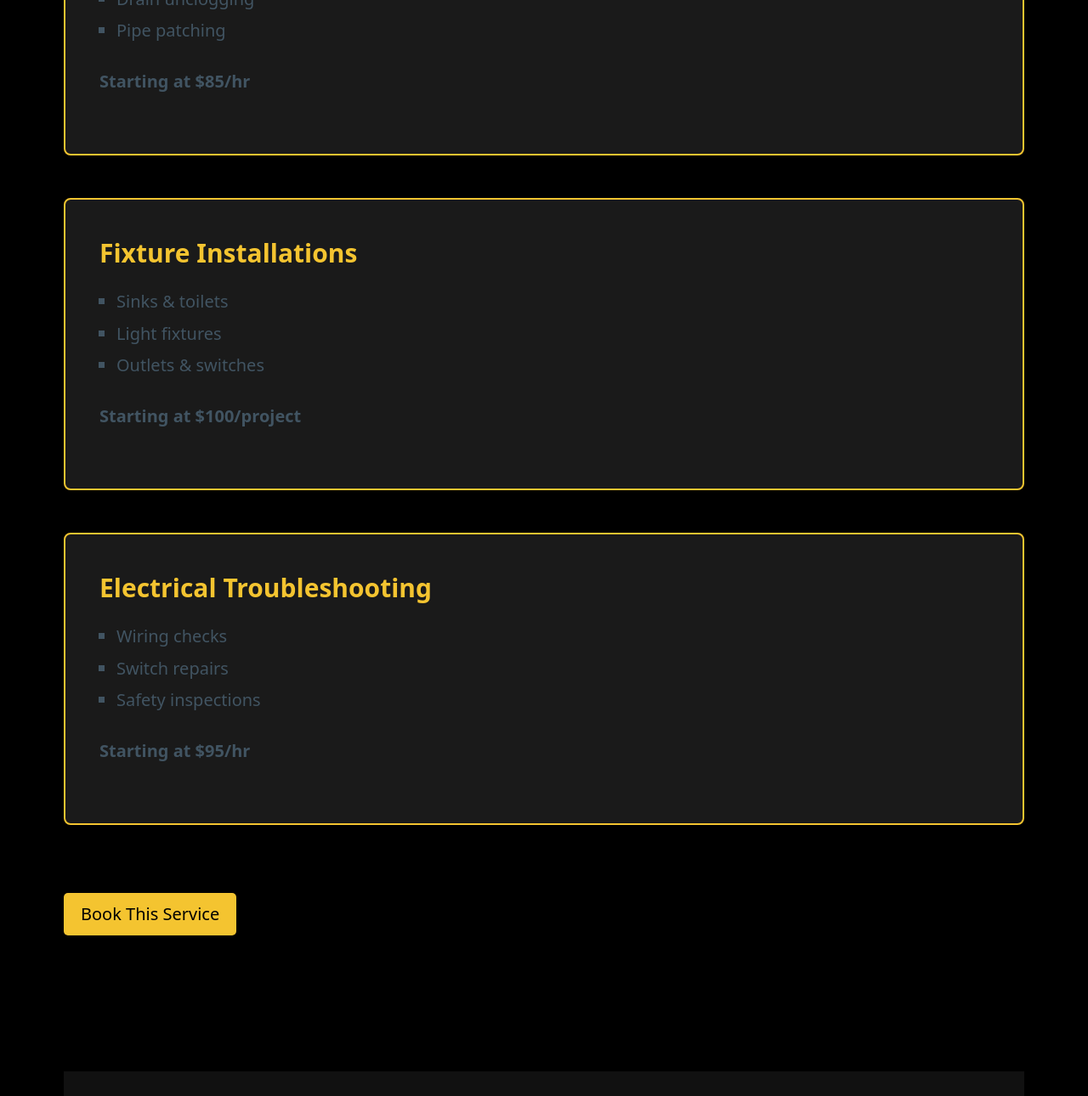
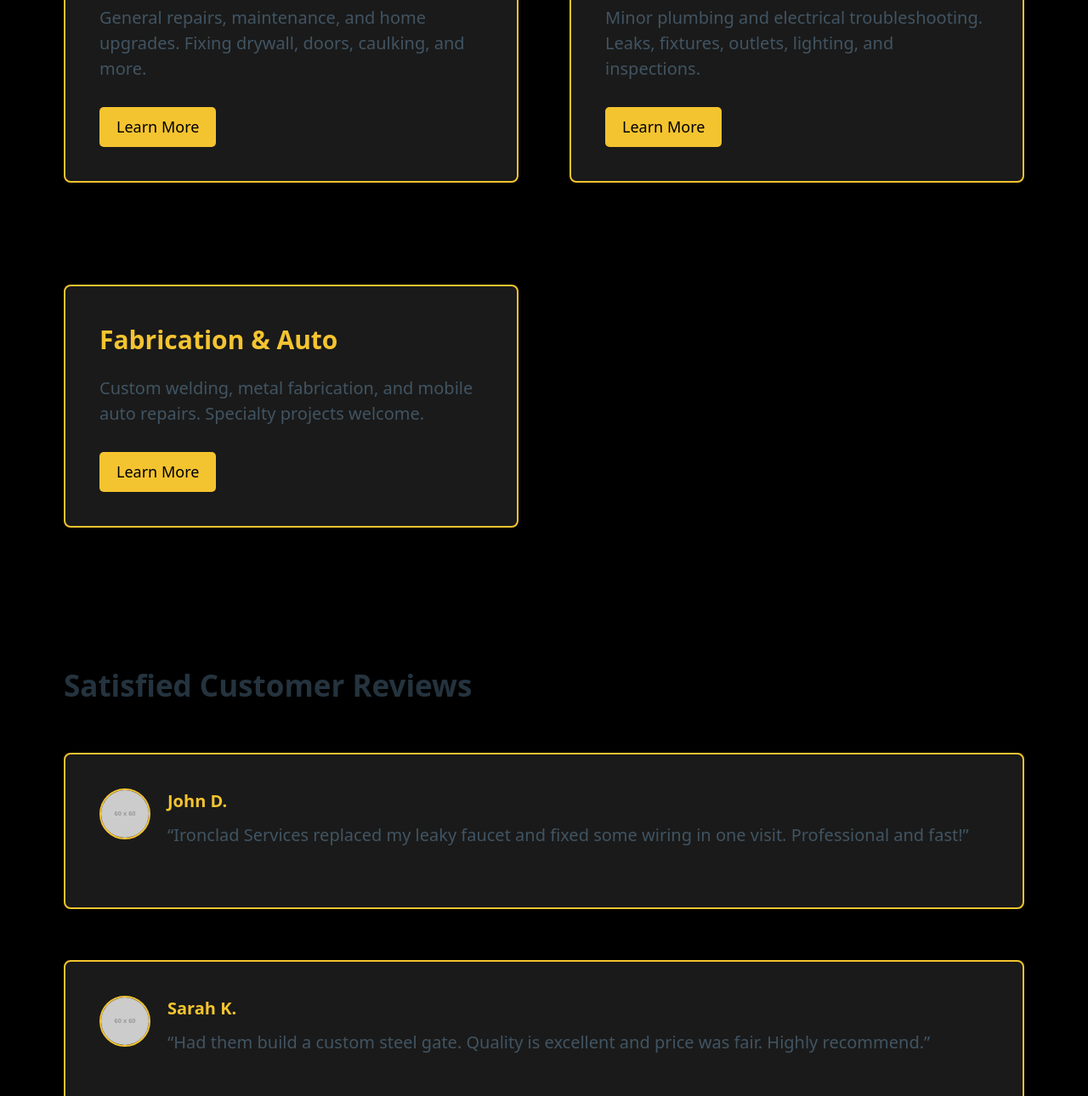
Before and after one commit to CLee2028/Ironclad-website-, a plain HTML site: page index.html in a window 1280 px wide. Shown: the part 684-1974 px from the top of the page at 85% size. Drawn offline with nearby package versions, Linux system fonts and the light colour scheme; placeholder pictures from the web are drawn by us.

Commit message:
Update index.html

```diff
--- a/index.html
+++ b/index.html
@@ -3,7 +3,7 @@
 <head>
   <meta charset="UTF-8">
   <meta name="viewport" content="width=device-width, initial-scale=1">
-  <title>Plumbing & Electrical - Ironclad Services</title>
+  <title>Ironclad Services - Cascade, ID</title>
   <link rel="stylesheet" href="https://cdn.jsdelivr.net/npm/@picocss/pico@1/css/pico.min.css">
   <style>
     body {
@@ -25,6 +25,7 @@
       background-color: #f4c430 !important;
       color: #000 !important;
       border: none !important;
+      font-size: 0.9rem;
       padding: 0.5rem 1rem;
     }
     a[role="button"]:hover, button:hover {
@@ -39,19 +40,44 @@
       background-color: transparent;
       border-radius: 8px;
     }
+    .header-block h1 {
+      font-size: 2.5rem;
+      margin: 0;
+    }
     section {
-      margin-bottom: 4rem;
+      margin-bottom: 5rem; /* spacing between sections */
+    }
+    .grid-services {
+      display: grid;
+      grid-template-columns: 1fr 1fr;
+      gap: 3rem; /* horizontal and vertical spacing */
     }
     .card {
       background-color: #1a1a1a;
       border: 2px solid #f4c430;
       padding: 2rem;
       border-radius: 8px;
-      margin-bottom: 2.5rem;
+      margin-bottom: 3rem; /* extra vertical space */
     }
     .card h3 {
       color: #f4c430;
       margin-bottom: 1rem;
+    }
+    .review-card {
+      display: flex;
+      align-items: flex-start;
+      gap: 1rem;
+    }
+    .review-card img {
+      width: 60px;
+      height: 60px;
+      border-radius: 50%;
+      border: 2px solid #f4c430;
+      object-fit: cover;
+    }
+    .review-card strong {
+      display: block;
+      margin-bottom: 0.5rem;
     }
   </style>
 </head>
@@ -63,59 +89,74 @@
     </ul>
     <ul>
       <li><a href="index.html">Home</a></li>
-      <li><a href="schedule.html">Schedule</a></li>
-      <li><a href="reviews.html">Reviews</a></li>
+      <li><a href="schedule.html" target="_blank">Schedule</a></li>
+      <li><a href="reviews.html" target="_blank">Reviews</a></li>
     </ul>
   </nav>
 
   <main class="container">
 
+    <!-- Big Header -->
     <section class="header-block">
-      <h1>Plumbing & Electrical</h1>
+      <h1>IRONCLAD SERVICES</h1>
       <h2>Cascade, ID 83611</h2>
     </section>
 
+    <!-- Services Section -->
     <section>
-      <div class="card">
-        <h3>Plumbing Repairs</h3>
-        <ul>
-          <li>Leaky faucets</li>
-          <li>Drain unclogging</li>
-          <li>Pipe patching</li>
-        </ul>
-        <p><strong>Starting at $85/hr</strong></p>
-      </div>
-
-      <div class="card">
-        <h3>Fixture Installations</h3>
-        <ul>
-          <li>Sinks & toilets</li>
-          <li>Light fixtures</li>
-          <li>Outlets & switches</li>
-        </ul>
-        <p><strong>Starting at $100/project</strong></p>
-      </div>
-
-      <div class="card">
-        <h3>Electrical Troubleshooting</h3>
-        <ul>
-          <li>Wiring checks</li>
-          <li>Switch repairs</li>
-          <li>Safety inspections</li>
-        </ul>
-        <p><strong>Starting at $95/hr</strong></p>
+      <h2>Our Services</h2>
+      <div class="grid-services">
+        <div class="card">
+          <h3>Handyman Services</h3>
+          <p>General repairs, maintenance, and home upgrades. Fixing drywall, doors, caulking, and more.</p>
+          <a href="handyman.html" target="_blank" role="button">Learn More</a>
+        </div>
+        <div class="card">
+          <h3>Plumbing & Electrical</h3>
+          <p>Minor plumbing and electrical troubleshooting. Leaks, fixtures, outlets, lighting, and inspections.</p>
+          <a href="plumbing.html" target="_blank" role="button">Learn More</a>
+        </div>
+        <div class="card">
+          <h3>Fabrication & Auto</h3>
+          <p>Custom welding, metal fabrication, and mobile auto repairs. Specialty projects welcome.</p>
+          <a href="fabrication.html" target="_blank" role="button">Learn More</a>
+        </div>
       </div>
     </section>
 
+    <!-- Reviews Section -->
     <section>
-      <a href="schedule.html?service=Plumbing%20%26%20Electrical" role="button">Book This Service</a>
+      <h2>Satisfied Customer Reviews</h2>
+
+      <div class="card review-card">
+        <img src="https://via.placeholder.com/60" alt="Customer 1">
+        <div>
+          <strong>John D.</strong>
+          <p>“Ironclad Services replaced my leaky faucet and fixed some wiring in one visit. Professional and fast!”</p>
+        </div>
+      </div>
+
+      <div class="card review-card">
+        <img src="https://via.placeholder.com/60" alt="Customer 2">
+        <div>
+          <strong>Sarah K.</strong>
+          <p>“Had them build a custom steel gate. Quality is excellent and price was fair. Highly recommend.”</p>
+        </div>
+      </div>
+
+      <div class="card review-card">
+        <img src="https://via.placeholder.com/60" alt="Customer 3">
+        <div>
+          <strong>Mike R.</strong>
+          <p>“They handled a long list of home fixes in one day. Saved me so much time. Honest and reliable.”</p>
+        </div>
+      </div>
     </section>
 
   </main>
 
   <footer class="container">
-    <small><a href="index.html">Home</a> • <a href="schedule.html">Schedule</a> • <a href="reviews.html">Reviews</a></small>
+    <small><a href="index.html">Home</a> • <a href="schedule.html" target="_blank">Schedule</a> • <a href="reviews.html" target="_blank">Leave a Review</a></small>
   </footer>
 
 </body>
-</html>
```
